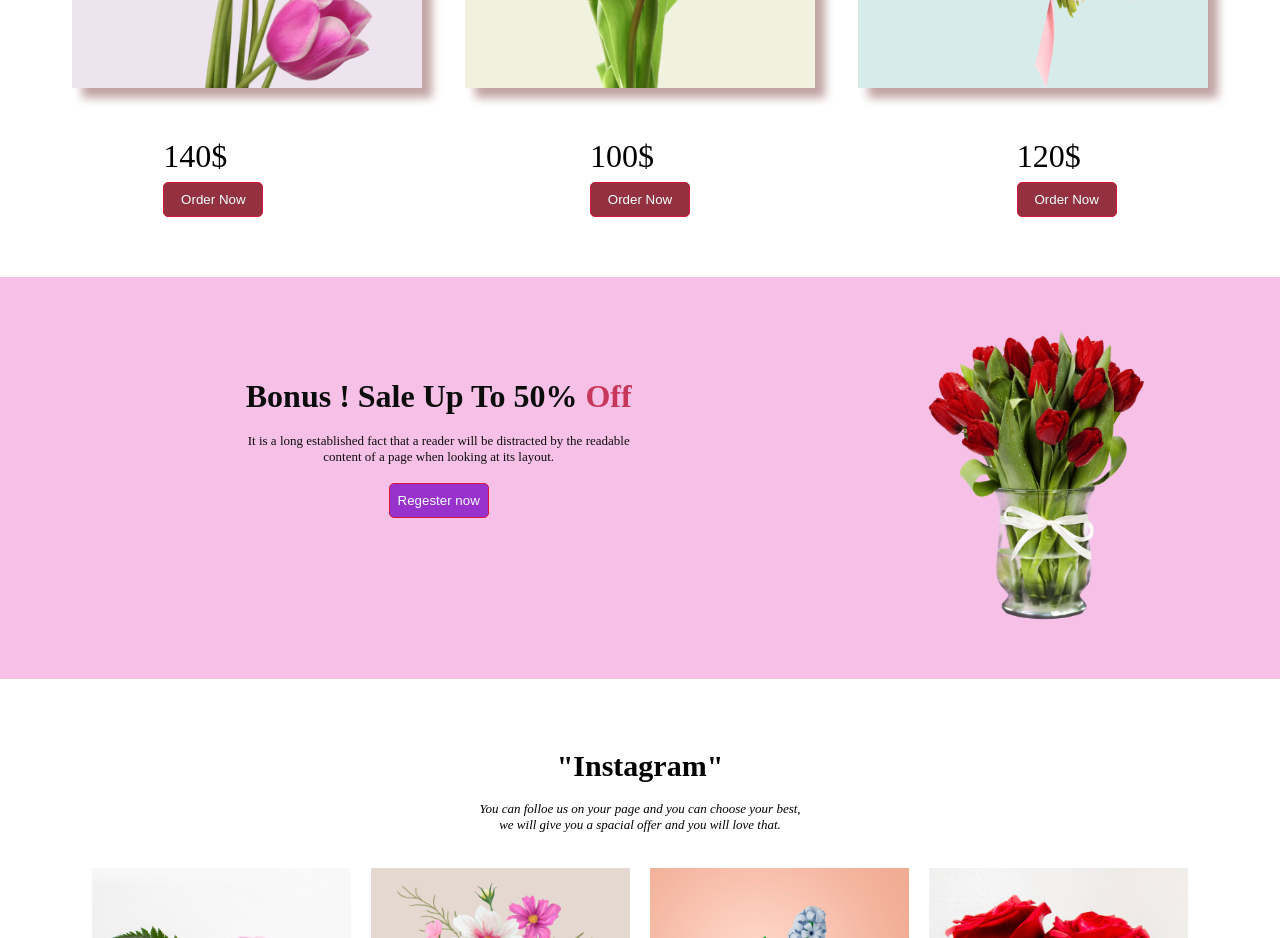
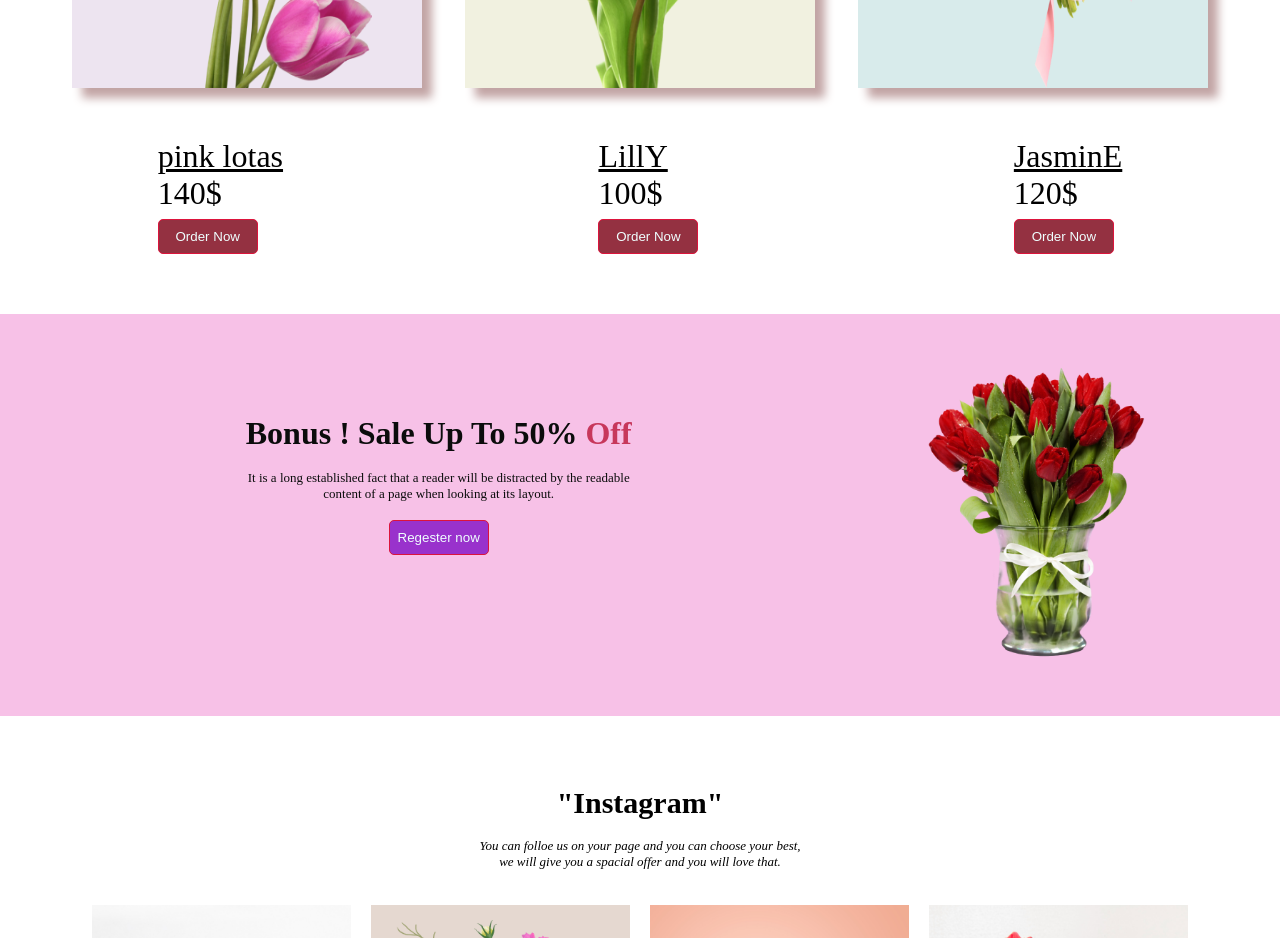
Before and after one commit to riyadcrn/flowerhut, a plain HTML site: page index.html in a window 1280 px wide. Shown: the part 1220-2158 px from the top of the page. Drawn offline with Linux system fonts and the light colour scheme.

Commit message:
last name update

```diff
--- a/index.html
+++ b/index.html
@@ -60,9 +60,9 @@
 
 </div>
 <div class="text">
-    <div>140$ <br><button class="but2">Order Now</button></div>
-    <div>100$ <br><button class="but2" >Order Now</button></div>
-    <div>120$ <br><button class="but2">Order Now</button> </div>
+    <div><u>pink lotas</u><br>140$ <br><button class="but2">Order Now</button></div>
+    <div><u>LillY</u><br>100$ <br><button class="but2" >Order Now</button></div>
+    <div><u>JasminE</u><br>120$ <br><button class="but2">Order Now</button> </div>
 </div>
 </section>
  <!-- this is deal section -->
```
